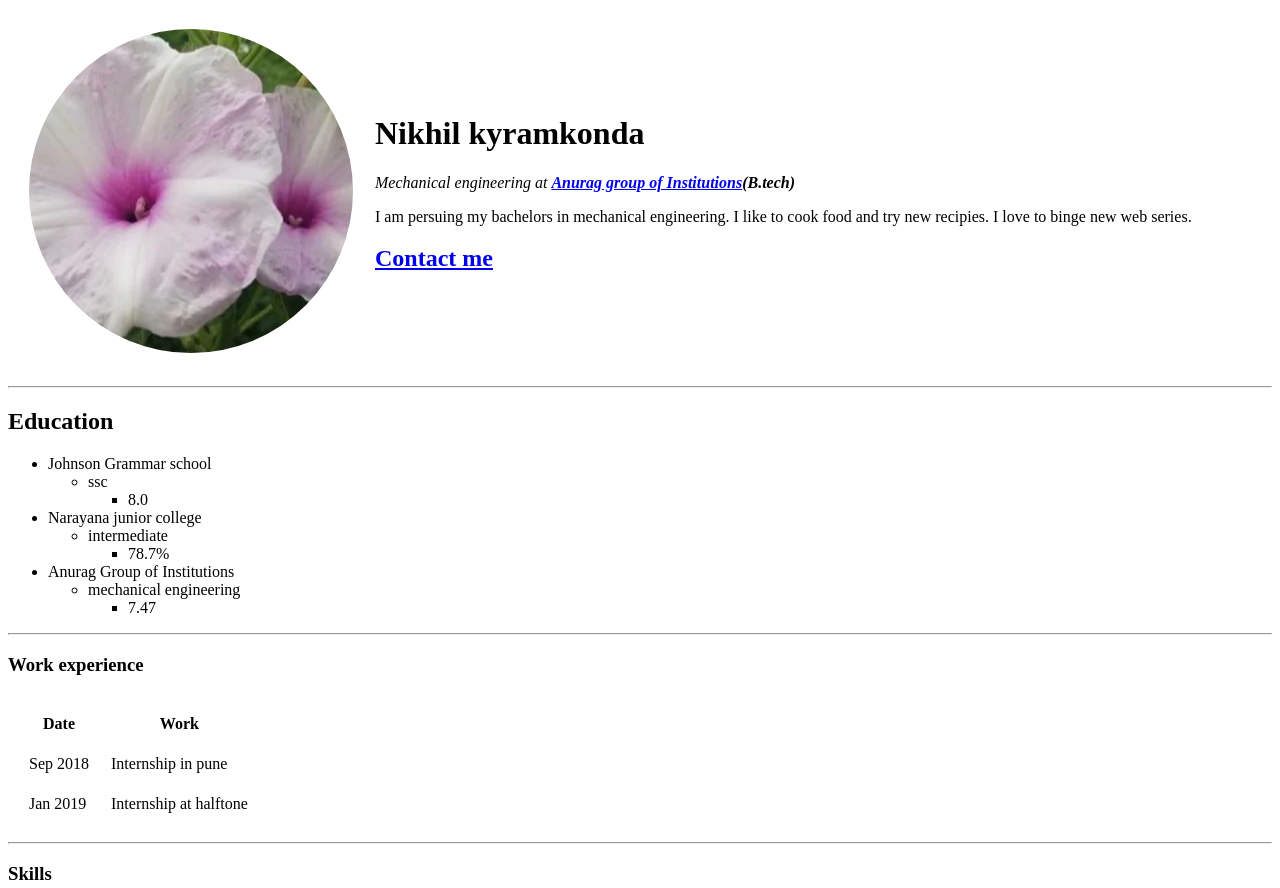
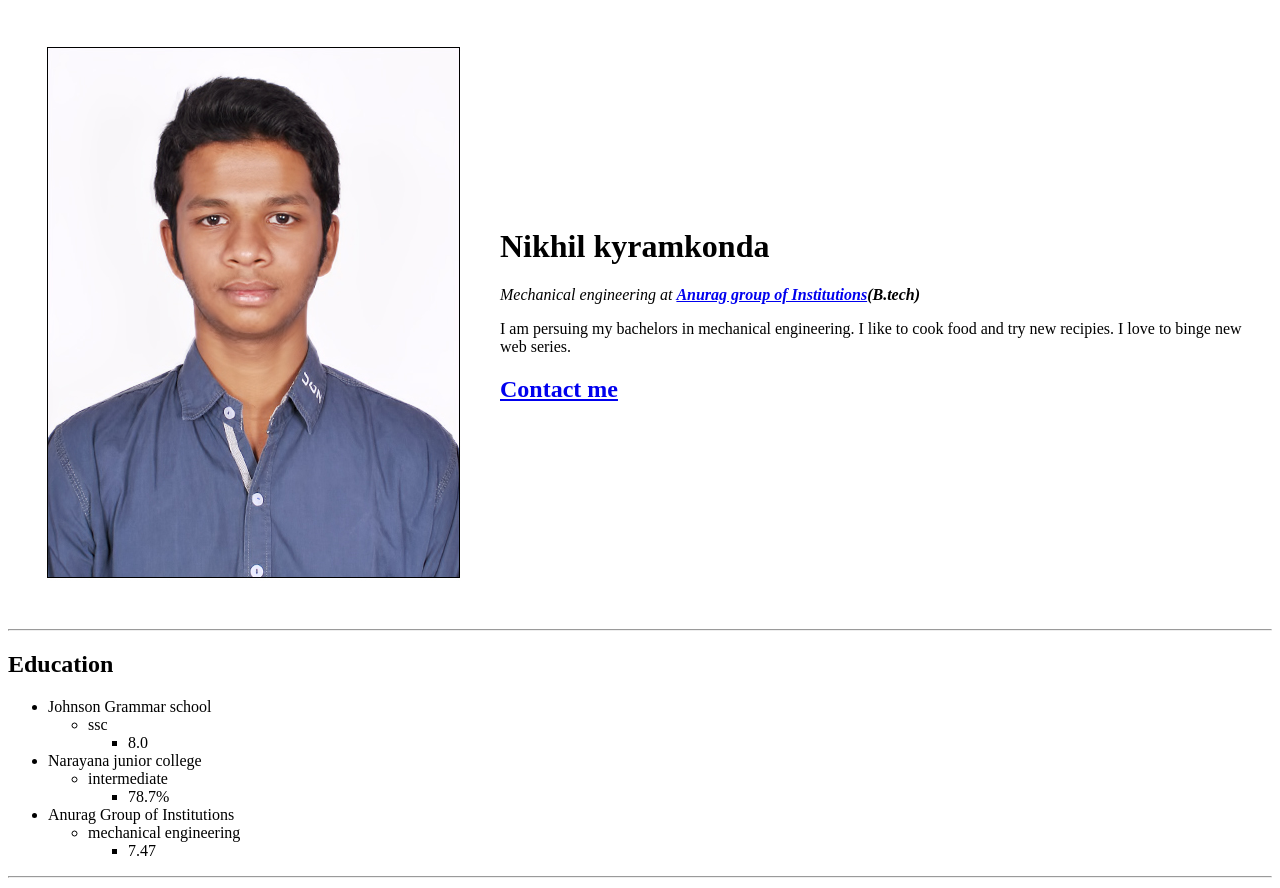
Before and after one commit to nik2208-bot/cv, a plain HTML site: page index.html in a window 1280 px wide. Shown: the top 888 px of the page. Drawn offline with Linux system fonts and the light colour scheme.

Commit message:
Update index.html

```diff
--- a/index.html
+++ b/index.html
@@ -9,7 +9,7 @@
 <body>
   <table cellspacing="20">
     <tr>
-      <td><img src="circle-cropped.png" alt="flower"></td>
+      <td><img src="Nikhil.jpg" alt="nikhil"></td>
       <td>
         <h1>Nikhil kyramkonda</h1>
         <p><em>Mechanical engineering at <strong><a href="https://anurag.edu.in/">Anurag group of Institutions</a>(B.tech)</strong></em></p>
```
